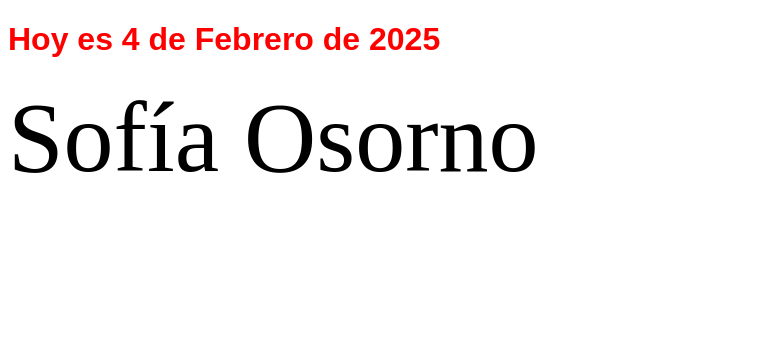
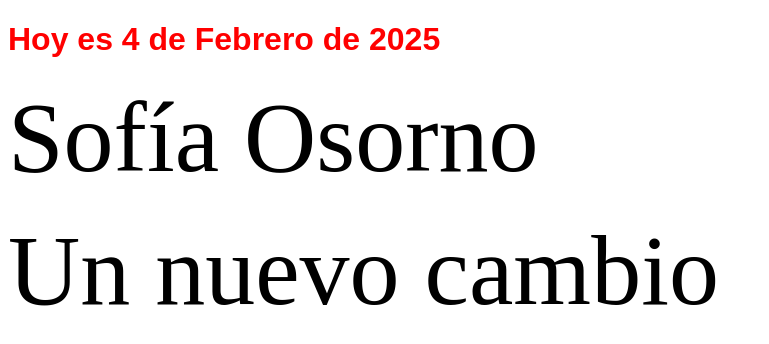
Before and after one commit to SofiaMOsorno/S4-02, a plain HTML site: page index.html in a window 1280 px wide. Shown: the whole page, without its empty margins (0-769 px from the left). Drawn offline with Linux system fonts and the light colour scheme.

Commit message:
Update index.html
para hacer un pull

```diff
--- a/index.html
+++ b/index.html
@@ -9,5 +9,6 @@
     <body>
         <h1>Hoy es 4 de Febrero de 2025</h1>
         <p>Sofía Osorno</p><br>
+        <p>Un nuevo cambio</p>
     </body>
 </html>
```
